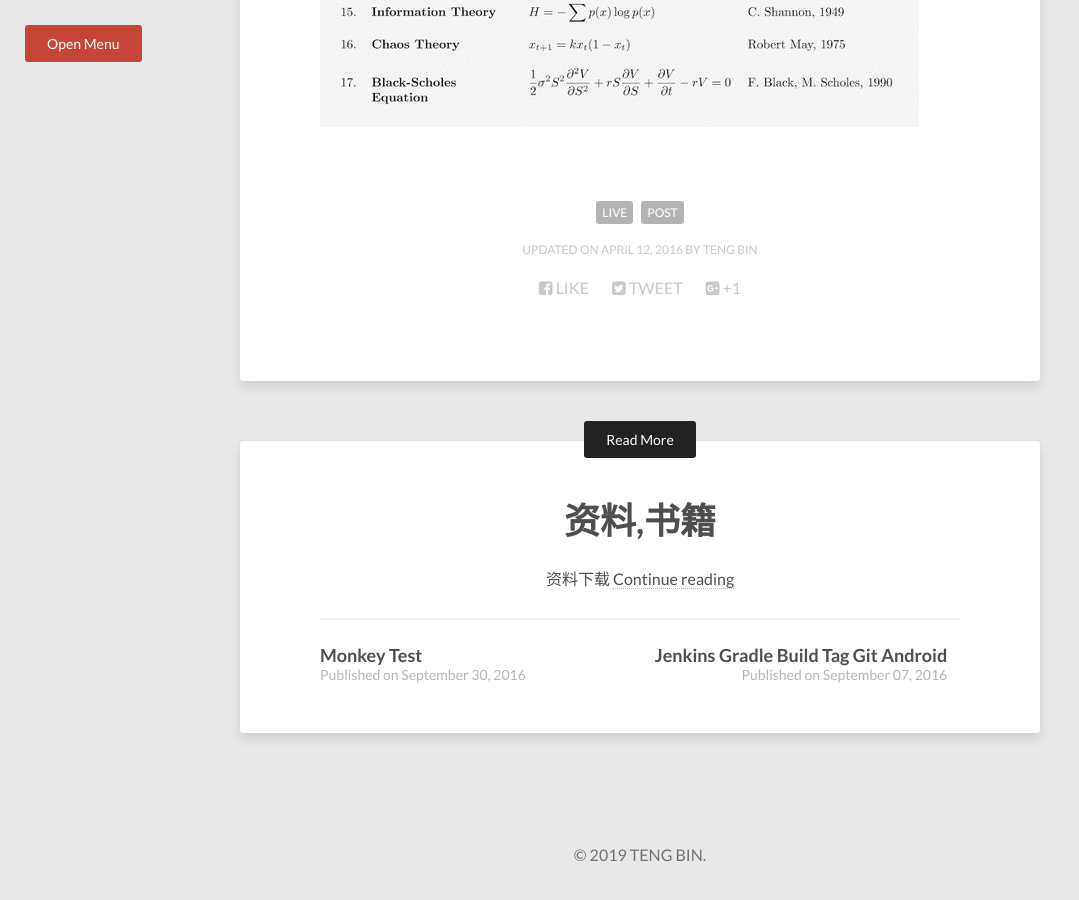
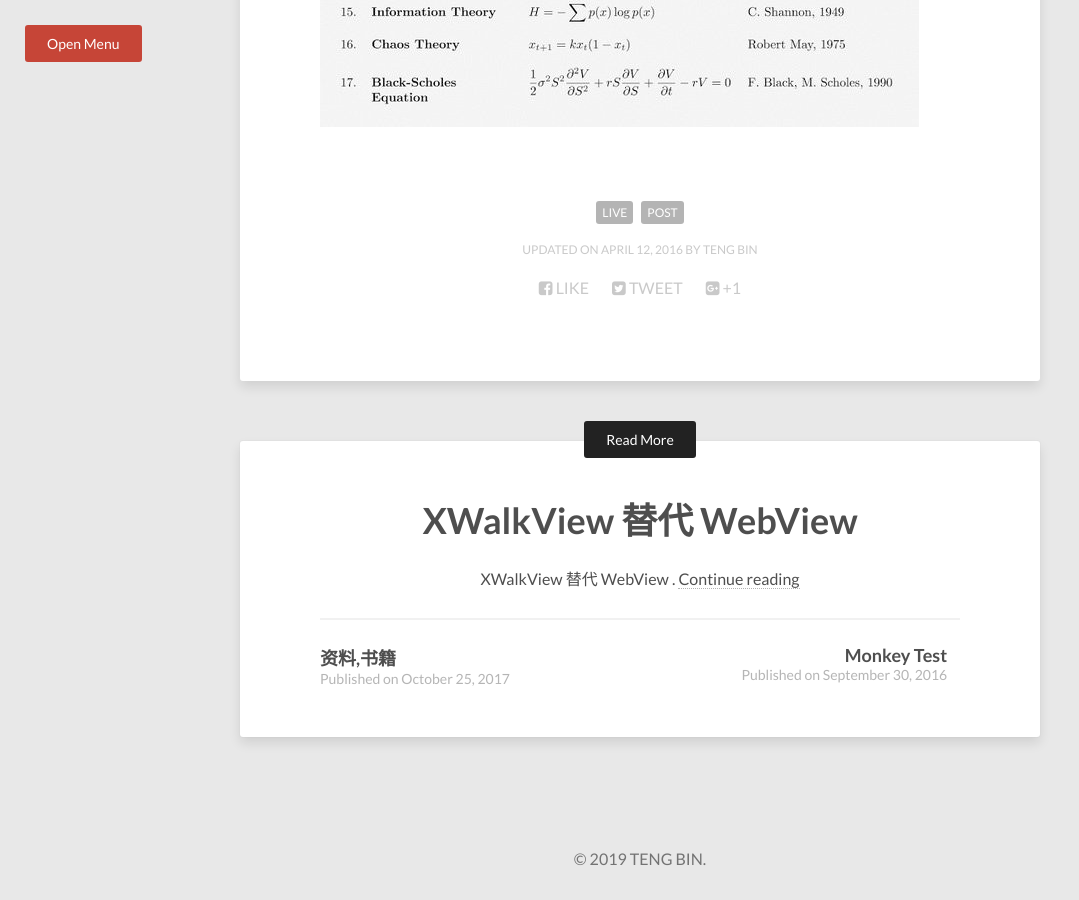
Before and after one commit to tengbinlive/tengbinlive.github.io, a Jekyll site: the page built from _posts/2016-04-12-live2.md, in a window 1280 px wide and 900 px high, scrolled down 1235 px. Shown: the whole window, without its empty margins (0-1079 px from the left). Built offline with Jekyll 4.4.1, drawn with Linux system fonts in a browser that asks for light colours; nearby versions of some CDN libraries.

Commit message:
no message

```diff
--- a/_posts/2016-04-12-live2.md
+++ b/_posts/2016-04-12-live2.md
@@ -11,5 +11,5 @@ image:
 ### 公式是个很奇妙的东西，它无比的简洁，却能够描述万千世界 .
 
 <figure>
-<a href="/images/live-17-Equation.jpg"><img src="/images/live-17-Equation.jpg" alt=""></a>
+<a href="/images/other/live-17-Equation.jpg"><img src="/images/other/live-17-Equation.jpg" alt=""></a>
 </figure>
--- /dev/null
+++ b/_posts/2019-06-19-code-android-optimization2.md
@@ -0,0 +1,13 @@
+---
+layout: post
+title: XWalkView 替代 WebView
+description: "XWalkView 替代 WebView ."
+modified: 2016-04-26
+tags: [android-optimization , post]
+image:
+  feature: abstract-7.jpg
+---
+
+<figure>
+<a href="/images/other/android_oom.jpg"><img src="/images/other/android_oom.jpg" alt=""></a>
+</figure>
```
Also changed, not shown: _posts/2016-06-03-code-android-other8.md (+1 -1 lines), _posts/2016-09-07-code-android-test0.md (+1 -1 lines), images/other/OnGestureListener.jpg (renamed from images/OnGestureListener.jpg), images/other/jenkins_0.png (renamed from images/jenkins_0.png), images/other/jenkins_1.png (renamed from images/jenkins_1.png), images/other/live-17-Equation.jpg (renamed from images/live-17-Equation.jpg), 1 other file.
